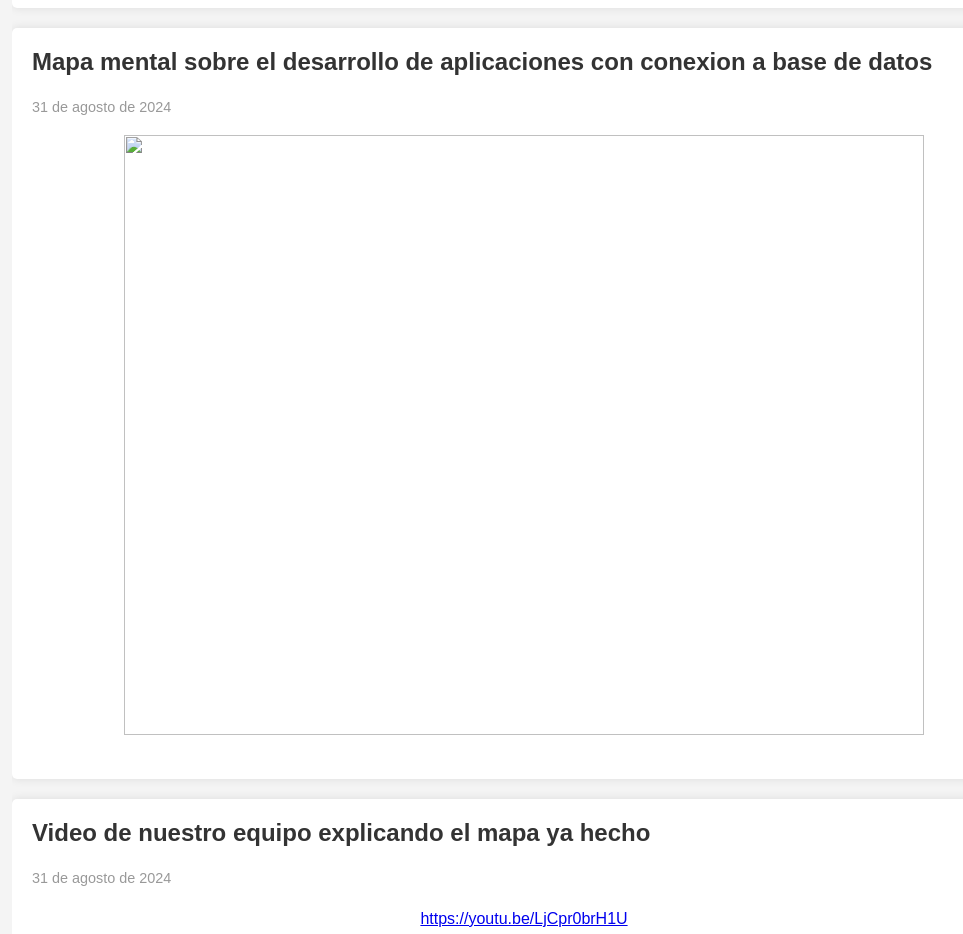
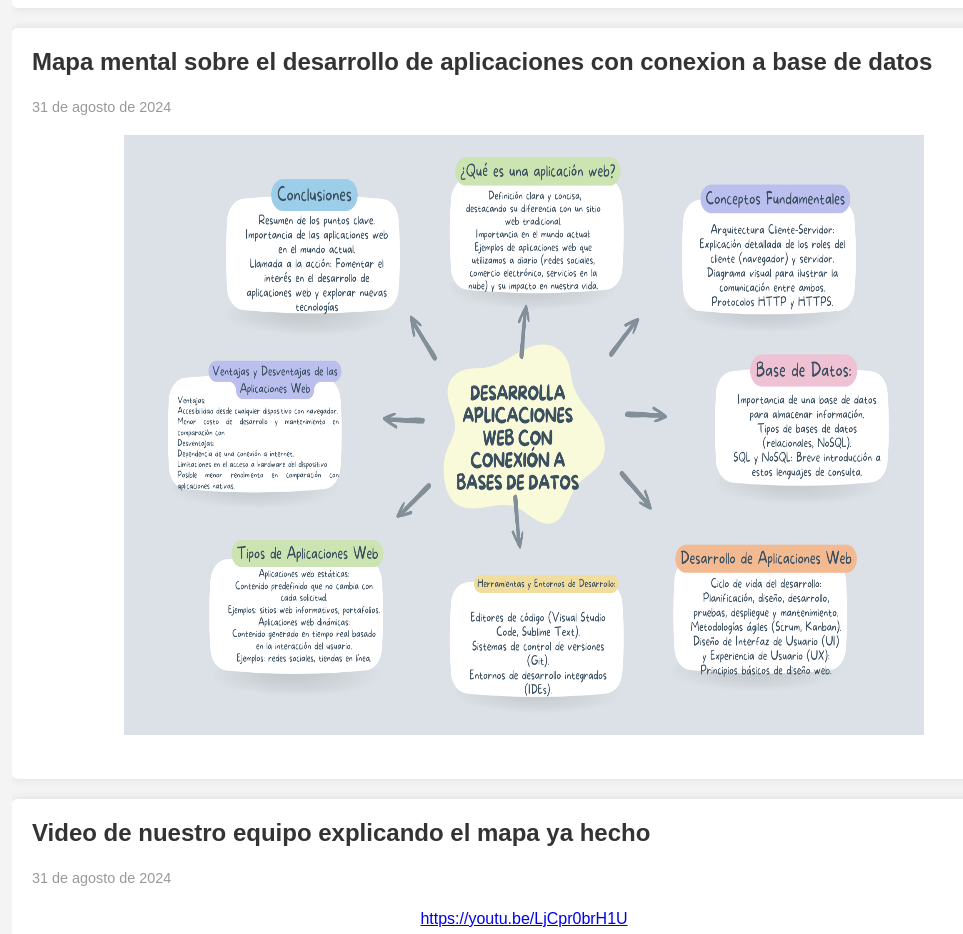
Before and after one commit to rafafxnw/mi-blo, a plain HTML site: page index.html in a window 1280 px wide. Shown: the part 520-1454 px from the top of the page, without its empty margins (116-1079 px from the left). Drawn offline with Linux system fonts and the light colour scheme.

Commit message:
Update index.html

```diff
--- a/index.html
+++ b/index.html
@@ -78,7 +78,7 @@ CONEXIÓN A BASES DE DATOS.</h1>
         <div class="post">
             <h2>Mapa mental sobre el desarrollo de aplicaciones con conexion a base de datos</h2>
             <p class="date">31 de agosto de 2024</p>
-            <p align="center"><img src="Blue%20and%20Grey%20Illustrative%20Creative%20Mind%20Map.png"  width="800" height="600"></p>
+            <p align="center"><img src="Map.png"  width="800" height="600"></p>
         </div>
         <div class="post">
             <h2>Video de nuestro equipo explicando el mapa ya hecho</h2>
```
